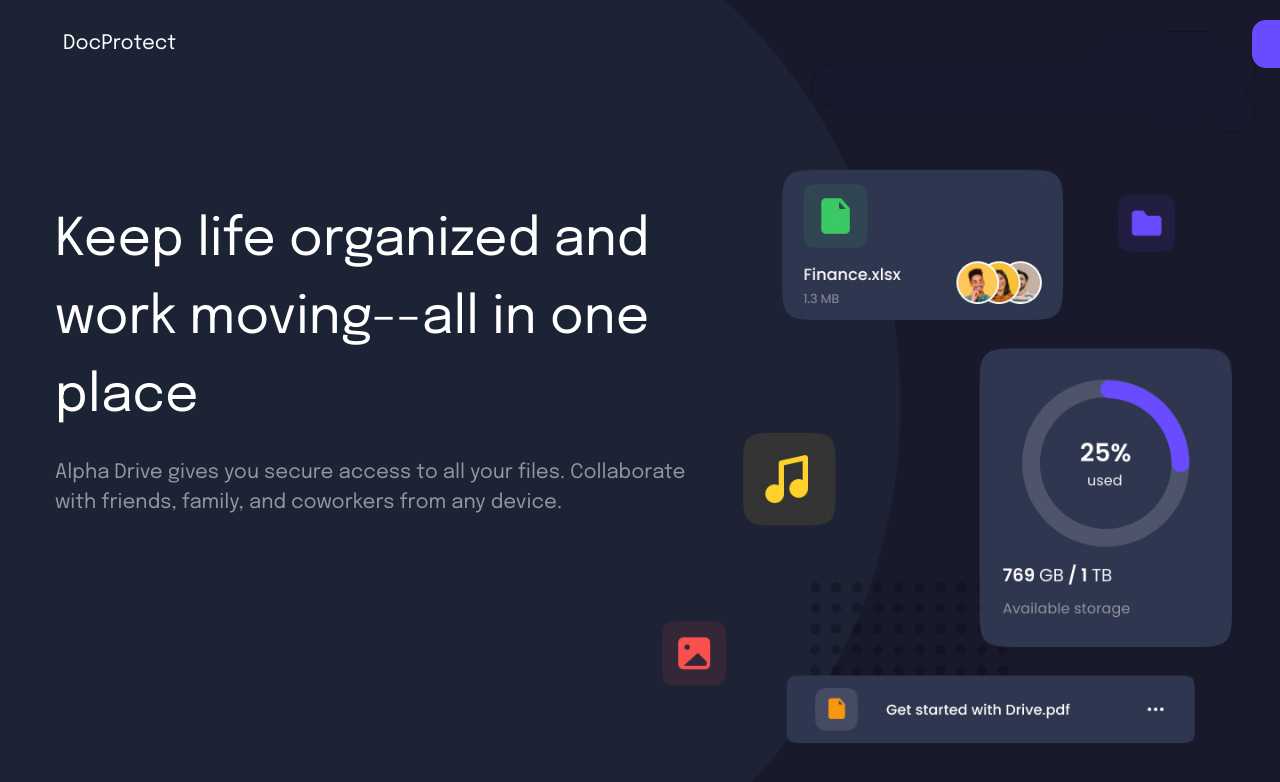
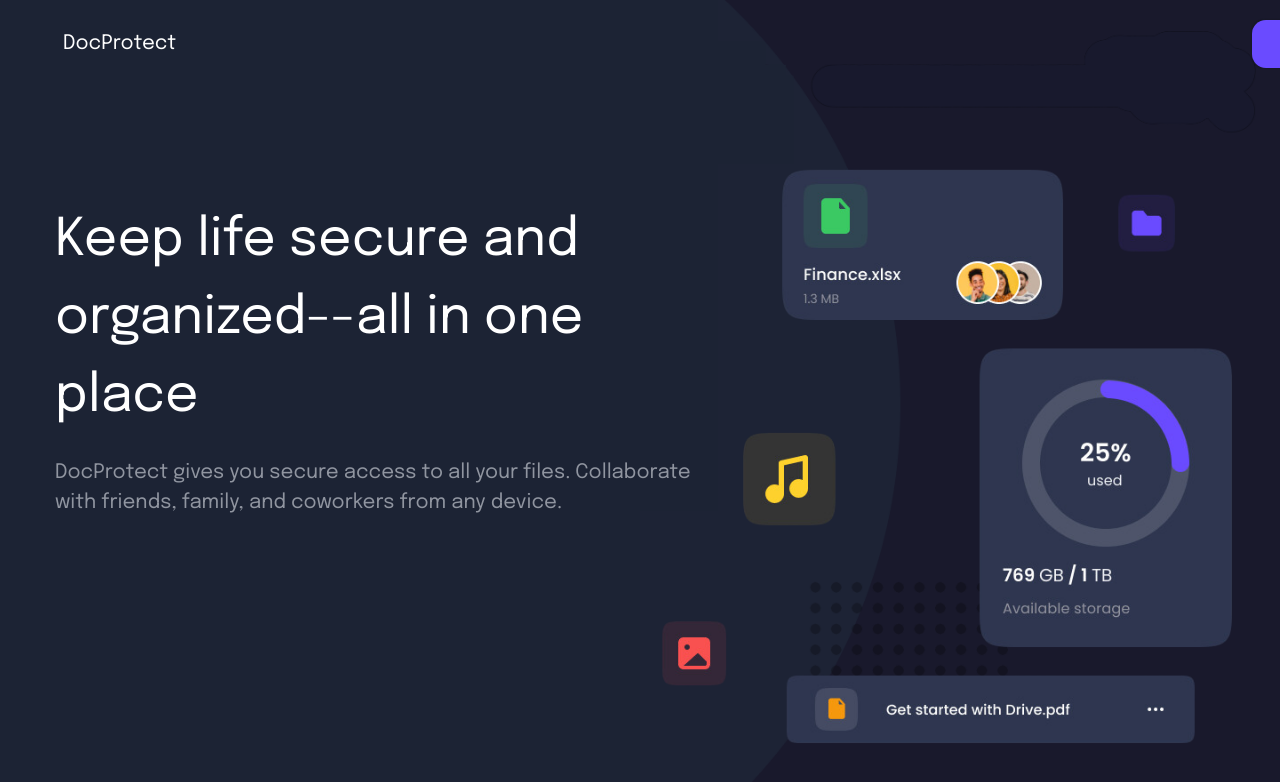
Before and after one commit to Navansh/rebuild-ownership-hackathon, a React (Create React App) app: page / in a window 1280 px wide. Shown: the top 782 px of the page. Built offline with nearby package versions, Linux system fonts and the light colour scheme; what @dataverse/runtime-connector would draw is missing.

Commit message:
ds d# Please enter the commit message for your changes. Lines starting

```diff
--- a/src/components/Home.jsx
+++ b/src/components/Home.jsx
@@ -40,10 +40,10 @@ function Home({ wallet, setWallet }) {
         </nav>
         <div className='home-content'>
           <div className='home-head'>
-            Keep life organized and work moving--all in one place
+            Keep life secure and organized--all in one place
           </div>
           <div className='home-content1'>
-            Alpha Drive gives you secure access to all your files. Collaborate
+            DocProtect gives you secure access to all your files. Collaborate
             with friends, family, and coworkers from any device.
           </div>
         </div>
```
